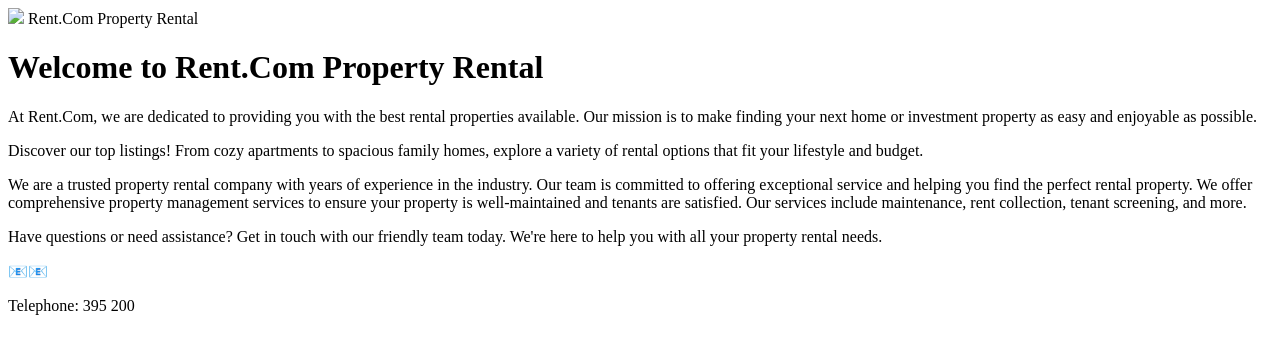
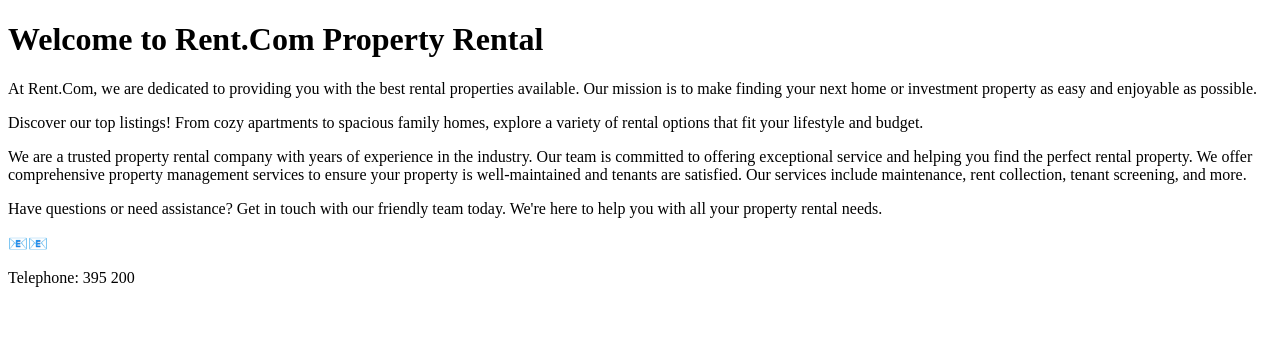
Before and after one commit to moilwalorato03/WMD, a plain HTML site: page Property Rental.html in a window 1280 px wide. Drawn offline with Linux system fonts and the light colour scheme.

Commit message:
Update Property Rental.html

```diff
--- a/Property Rental.html
+++ b/Property Rental.html
@@ -2,7 +2,6 @@
 <html>
 <head>
 <body>
-  <img src="image/This pc/bojos/downloads>
 <title> Rent.Com Property Rental</title>
 <h1>Welcome to Rent.Com Property Rental</h1>
 <p>At Rent.Com, we are dedicated to providing you with the best rental properties available. Our mission is to make finding your next home or investment property as easy and enjoyable as possible.</p>
```
